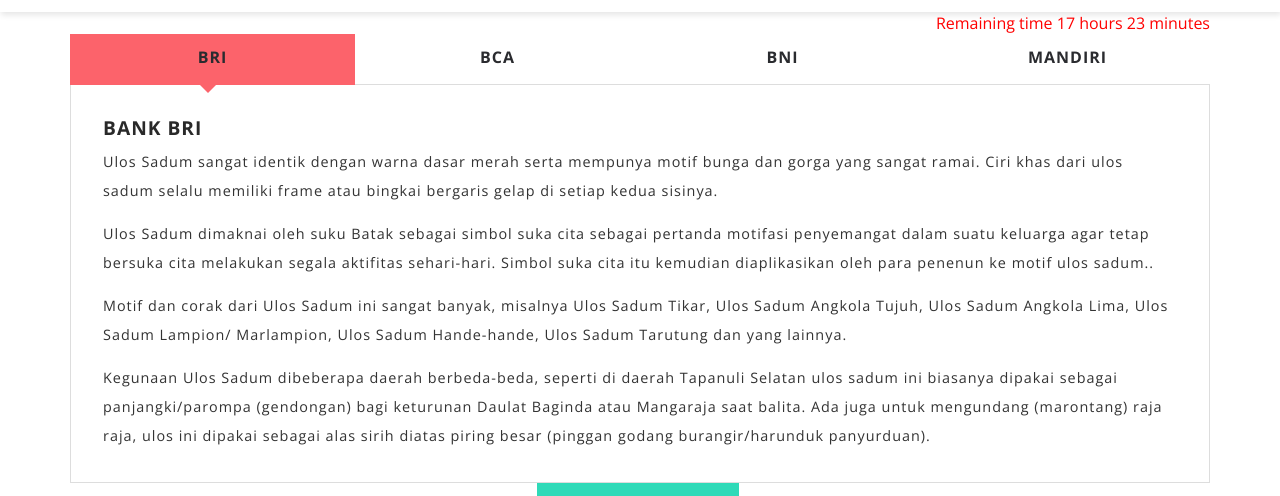
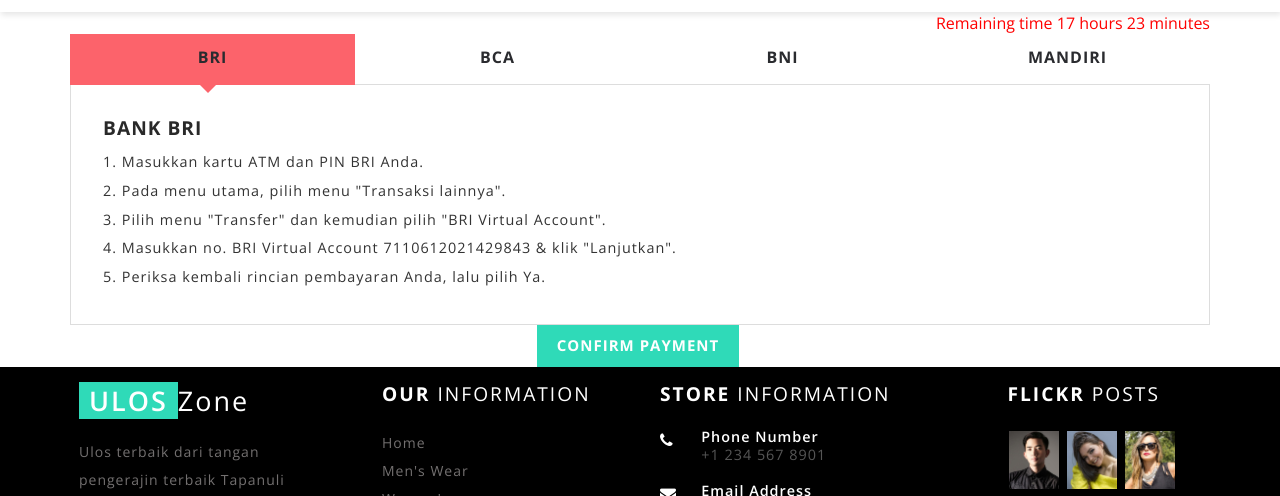
Before and after one commit to ecojuntak/uloszone, a plain HTML site: page payment_verification.html in a window 1280 px wide. Shown: the part 186-682 px from the top of the page. Drawn offline with nearby package versions, Linux system fonts and the light colour scheme.

Commit message:
add how to pay

```diff
--- a/payment_verification.html
+++ b/payment_verification.html
@@ -368,110 +368,42 @@
                     <div class="tab1">
                         <div class="single_page_agile_its_w3ls">
                             <h6>Bank BRI</h6>
-                            <p>Ulos Sadum sangat identik dengan warna dasar merah serta mempunya motif bunga dan
-                                gorga yang sangat ramai.
-                                Ciri khas dari ulos sadum selalu memiliki frame atau bingkai bergaris gelap di
-                                setiap kedua sisinya.</p>
-                            <p class="w3ls_para">Ulos Sadum dimaknai oleh suku Batak sebagai simbol suka cita
-                                sebagai pertanda motifasi
-                                penyemangat dalam suatu keluarga agar tetap bersuka cita melakukan segala aktifitas
-                                sehari-hari. Simbol suka
-                                cita itu kemudian diaplikasikan oleh para penenun ke motif ulos sadum..</p>
-                            <p class="w3ls_para">Motif dan corak dari Ulos Sadum ini sangat banyak, misalnya Ulos
-                                Sadum Tikar, Ulos Sadum
-                                Angkola Tujuh, Ulos
-                                Sadum Angkola Lima, Ulos Sadum Lampion/ Marlampion, Ulos Sadum Hande-hande, Ulos
-                                Sadum Tarutung dan yang
-                                lainnya.</p>
-                            <p class="w3ls_para">Kegunaan Ulos Sadum dibeberapa daerah berbeda-beda, seperti di
-                                daerah Tapanuli Selatan
-                                ulos sadum ini biasanya dipakai sebagai panjangki/parompa (gendongan) bagi
-                                keturunan Daulat Baginda atau
-                                Mangaraja saat balita. Ada juga untuk mengundang (marontang) raja raja, ulos ini
-                                dipakai sebagai alas sirih
-                                diatas piring besar (pinggan godang burangir/harunduk panyurduan).</p>
+                            <p>1. Masukkan kartu ATM dan PIN BRI Anda. </p>
+                            <p>2. Pada menu utama, pilih menu "Transaksi lainnya". </p>
+                            <p>3. Pilih menu "Transfer" dan kemudian pilih "BRI Virtual Account".</p>
+                            <p>4. Masukkan no. BRI Virtual Account 7110612021429843 & klik "Lanjutkan". </p>
+                            <p>5. Periksa kembali rincian pembayaran Anda, lalu pilih Ya.</p>
                         </div>
                     </div>
                     <!--//tab_one-->
                     <div class="tab2">
                         <div class="single_page_agile_its_w3ls">
                             <h6>Bank BCA</h6>
-                            <p>Ulos Sadum sangat identik dengan warna dasar merah serta mempunya motif bunga dan
-                                gorga yang sangat ramai.
-                                Ciri khas dari ulos sadum selalu memiliki frame atau bingkai bergaris gelap di
-                                setiap kedua sisinya.</p>
-                            <p class="w3ls_para">Ulos Sadum dimaknai oleh suku Batak sebagai simbol suka cita
-                                sebagai pertanda motifasi
-                                penyemangat dalam suatu keluarga agar tetap bersuka cita melakukan segala aktifitas
-                                sehari-hari. Simbol suka
-                                cita itu kemudian diaplikasikan oleh para penenun ke motif ulos sadum..</p>
-                            <p class="w3ls_para">Motif dan corak dari Ulos Sadum ini sangat banyak, misalnya Ulos
-                                Sadum Tikar, Ulos Sadum
-                                Angkola Tujuh, Ulos
-                                Sadum Angkola Lima, Ulos Sadum Lampion/ Marlampion, Ulos Sadum Hande-hande, Ulos
-                                Sadum Tarutung dan yang
-                                lainnya.</p>
-                            <p class="w3ls_para">Kegunaan Ulos Sadum dibeberapa daerah berbeda-beda, seperti di
-                                daerah Tapanuli Selatan
-                                ulos sadum ini biasanya dipakai sebagai panjangki/parompa (gendongan) bagi
-                                keturunan Daulat Baginda atau
-                                Mangaraja saat balita. Ada juga untuk mengundang (marontang) raja raja, ulos ini
-                                dipakai sebagai alas sirih
-                                diatas piring besar (pinggan godang burangir/harunduk panyurduan).</p>
+                            <p>1. Masukkan kartu ATM dan PIN BCA Anda. </p>
+                            <p>2. Pada menu utama, pilih menu "Transaksi lainnya". </p>
+                            <p>3. Pilih menu "Transfer" dan kemudian pilih "BCA Virtual Account".</p>
+                            <p>4. Masukkan no. BCA Virtual Account 7110612021429843 & klik "Lanjutkan". </p>
+                            <p>5. Periksa kembali rincian pembayaran Anda, lalu pilih Ya.</p>
                         </div>
                     </div>
                     <div class="tab3">
                         <div class="single_page_agile_its_w3ls">
                             <h6>Bank BNI</h6>
-                            <p>Ulos Sadum sangat identik dengan warna dasar merah serta mempunya motif bunga dan
-                                gorga yang sangat ramai.
-                                Ciri khas dari ulos sadum selalu memiliki frame atau bingkai bergaris gelap di
-                                setiap kedua sisinya.</p>
-                            <p class="w3ls_para">Ulos Sadum dimaknai oleh suku Batak sebagai simbol suka cita
-                                sebagai pertanda motifasi
-                                penyemangat dalam suatu keluarga agar tetap bersuka cita melakukan segala aktifitas
-                                sehari-hari. Simbol suka
-                                cita itu kemudian diaplikasikan oleh para penenun ke motif ulos sadum..</p>
-                            <p class="w3ls_para">Motif dan corak dari Ulos Sadum ini sangat banyak, misalnya Ulos
-                                Sadum Tikar, Ulos Sadum
-                                Angkola Tujuh, Ulos
-                                Sadum Angkola Lima, Ulos Sadum Lampion/ Marlampion, Ulos Sadum Hande-hande, Ulos
-                                Sadum Tarutung dan yang
-                                lainnya.</p>
-                            <p class="w3ls_para">Kegunaan Ulos Sadum dibeberapa daerah berbeda-beda, seperti di
-                                daerah Tapanuli Selatan
-                                ulos sadum ini biasanya dipakai sebagai panjangki/parompa (gendongan) bagi
-                                keturunan Daulat Baginda atau
-                                Mangaraja saat balita. Ada juga untuk mengundang (marontang) raja raja, ulos ini
-                                dipakai sebagai alas sirih
-                                diatas piring besar (pinggan godang burangir/harunduk panyurduan).</p>
+                            <p>1. Masukkan kartu ATM dan PIN BNI Anda. </p>
+                            <p>2. Pada menu utama, pilih menu "Transaksi lainnya". </p>
+                            <p>3. Pilih menu "Transfer" dan kemudian pilih "BNI Virtual Account".</p>
+                            <p>4. Masukkan no. BNI Virtual Account 7110612021429843 & klik "Lanjutkan". </p>
+                            <p>5. Periksa kembali rincian pembayaran Anda, lalu pilih Ya.</p>
                         </div>
                     </div>
                     <div class="tab4">
                         <div class="single_page_agile_its_w3ls">
                             <h6>Bank Mandiri</h6>
-                            <p>Ulos Sadum sangat identik dengan warna dasar merah serta mempunya motif bunga dan
-                                gorga yang sangat ramai.
-                                Ciri khas dari ulos sadum selalu memiliki frame atau bingkai bergaris gelap di
-                                setiap kedua sisinya.</p>
-                            <p class="w3ls_para">Ulos Sadum dimaknai oleh suku Batak sebagai simbol suka cita
-                                sebagai pertanda motifasi
-                                penyemangat dalam suatu keluarga agar tetap bersuka cita melakukan segala aktifitas
-                                sehari-hari. Simbol suka
-                                cita itu kemudian diaplikasikan oleh para penenun ke motif ulos sadum..</p>
-                            <p class="w3ls_para">Motif dan corak dari Ulos Sadum ini sangat banyak, misalnya Ulos
-                                Sadum Tikar, Ulos Sadum
-                                Angkola Tujuh, Ulos
-                                Sadum Angkola Lima, Ulos Sadum Lampion/ Marlampion, Ulos Sadum Hande-hande, Ulos
-                                Sadum Tarutung dan yang
-                                lainnya.</p>
-                            <p class="w3ls_para">Kegunaan Ulos Sadum dibeberapa daerah berbeda-beda, seperti di
-                                daerah Tapanuli Selatan
-                                ulos sadum ini biasanya dipakai sebagai panjangki/parompa (gendongan) bagi
-                                keturunan Daulat Baginda atau
-                                Mangaraja saat balita. Ada juga untuk mengundang (marontang) raja raja, ulos ini
-                                dipakai sebagai alas sirih
-                                diatas piring besar (pinggan godang burangir/harunduk panyurduan).</p>
+                            <p>1. Masukkan kartu ATM dan PIN Mandiri Anda. </p>
+                            <p>2. Pada menu utama, pilih menu "Transaksi lainnya". </p>
+                            <p>3. Pilih menu "Transfer" dan kemudian pilih "Mandiri Virtual Account".</p>
+                            <p>4. Masukkan no. Mandiri Virtual Account 7110612021429843 & klik "Lanjutkan". </p>
+                            <p>5. Periksa kembali rincian pembayaran Anda, lalu pilih Ya.</p>
                         </div>
                     </div>
                 </div>
```
